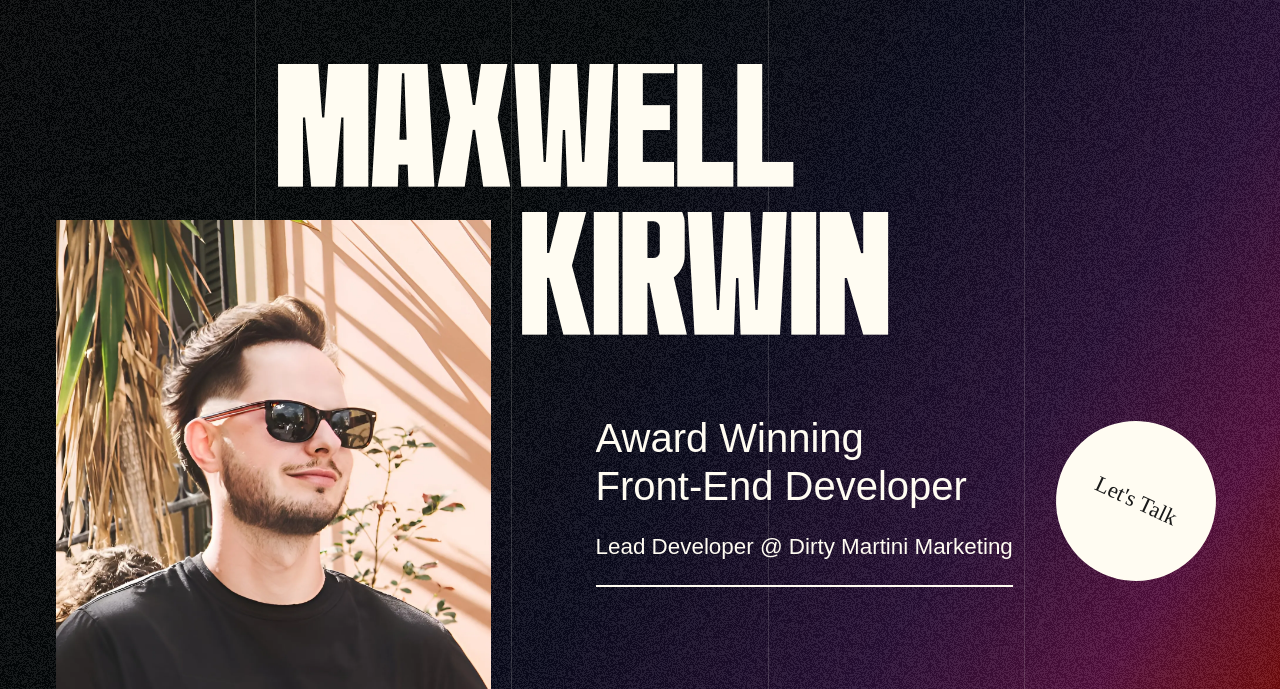
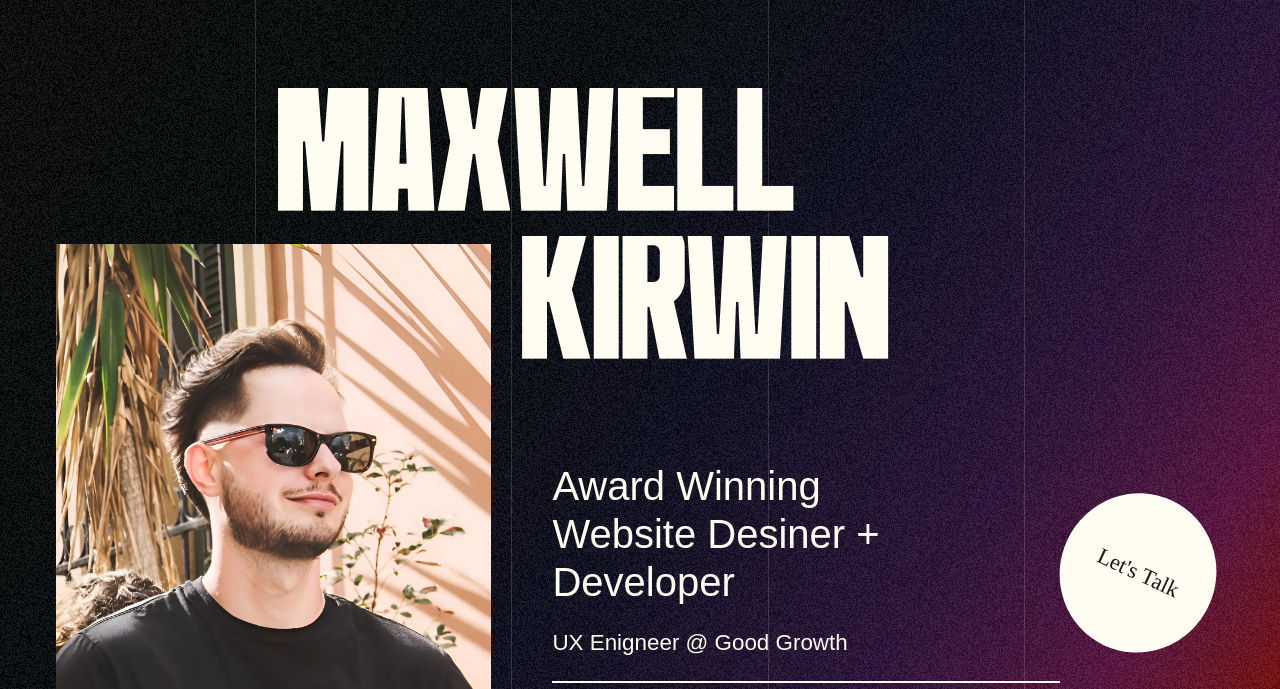
Before and after one commit to theconsigliere/mk, a website built with Parcel: page src/index.html in a window 1280 px wide. Shown: the part 111-800 px from the top of the page. Built offline with nearby package versions, Linux system fonts and the light colour scheme; some packages are replaced by stand-ins of ours; a web font is replaced by a local one; what splitting would draw is missing.

Commit message:
feat: text changes

```diff
--- a/src/index.html
+++ b/src/index.html
@@ -7,7 +7,7 @@
       content="width=device-width, initial-scale=1, shrink-to-fit=no"
     />
     <link rel="stylesheet" href="./styles/main.scss" />
-    <title>Maxwell Kirwin: Front-end Developer</title>
+    <title>Maxwell Kirwin: UX Engineer</title>
     <meta
       name="description"
       content="Shopify & Wordpress Web Developer in Torbay / Exeter, My mission is to craft creative user focused websites for brands who want to find their audience."
@@ -212,14 +212,14 @@
                     <h3 class="neue-haas h-sub-title">Award Winning</h3>
                   </div>
                   <div class="text-holder">
-                    <h3 class="neue-haas h-sub-title">Front-End Developer</h3>
+                    <h3 class="neue-haas h-sub-title">Website Desiner + Developer</h3>
                   </div>
                 </div>
                 <div class="text-holder">
                   <p class="p-desc">
-                    Lead Developer @
-                    <a target="new" href="https://dirty-martini.com/"
-                      >Dirty Martini Marketing</a
+                   UX Enigneer @
+                    <a target="new" href="https://good.growth.co.uk/"
+                      >Good Growth</a
                     >
                   </p>
                 </div>
```
